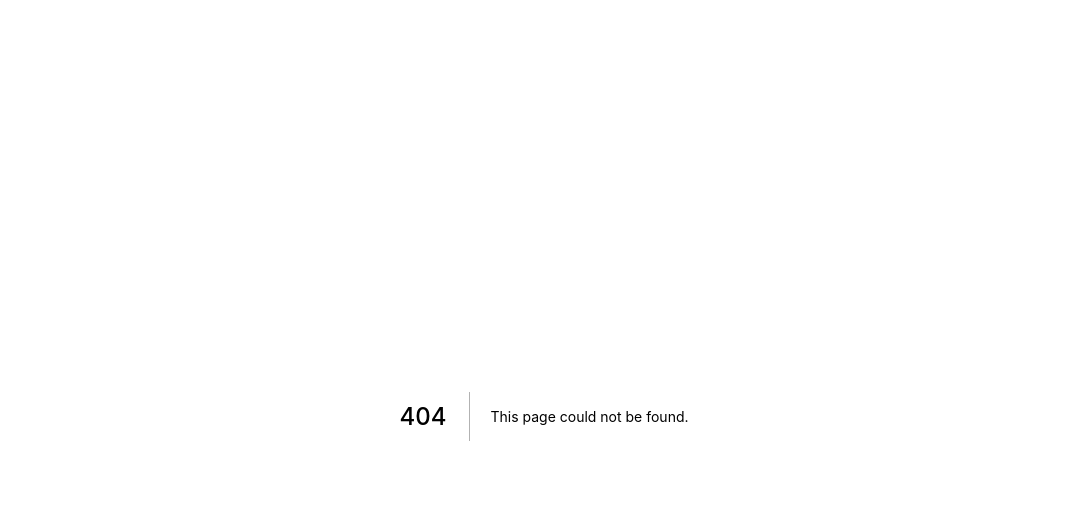
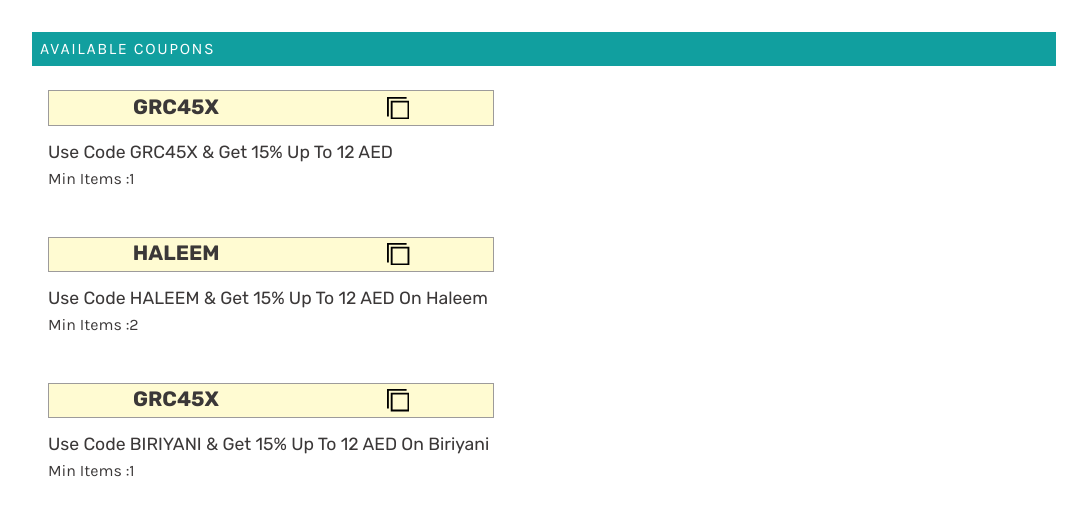
Before and after one commit to mohdsauood/madinat-islamabad, a Next.js app: page /offers in a window 1280 px wide. Before the commit this address had no page. Shown: the top 516 px of the page, without its empty margins (96-1183 px from the left). Built offline with nearby package versions, Linux system fonts and the light colour scheme.

Commit message:
feat init offer page and its components

```diff
--- /dev/null
+++ b/src/components/offers-component/coupon/Coupon.js
@@ -0,0 +1,31 @@
+import React from 'react';
+import styles from './Coupon.module.css';
+import Divider from '../../cart/divider/Divider';
+
+export default function Coupon({ item }) {
+  return (
+    <>
+      <div className={styles.div}>
+        <button className={`${styles.button} btnPrimary `}>
+          <span className={`${styles.span} tBold tBlack tXlg`}>
+            {item.code}{' '}
+          </span>
+          <svg
+            className={styles.svg}
+            xmlns="http://www.w3.org/2000/svg"
+            width="100%"
+            height="100%"
+            viewBox="0 0 24 24">
+            <path d="M22 6v16h-16v-16h16zm2-2h-20v20h20v-20zm-24 17v-21h21v2h-19v19h-2z" />
+          </svg>{' '}
+        </button>
+        <p className={`${styles.details} tM tCapitalize`}>{item.details}</p>
+        <p className={`${styles.min} tSm karla tCapitalize `}>
+          {' '}
+          min items :{item.min}
+        </p>
+      </div>
+      <Divider height="0.2rem" />
+    </>
+  );
+}
--- /dev/null
+++ b/src/components/offers-component/coupon/Coupon.module.css
@@ -0,0 +1,29 @@
+.div {
+  margin-top: 1.5rem;
+  padding-bottom: 1.5rem;
+}
+
+.button {
+  width: 45%;
+  background-color: #fffbd2;
+  color: var(--black-100);
+  border: 1px solid var(--black-50);
+  display: flex;
+  justify-content: space-around;
+  align-items: center;
+  padding: 0.3rem 0;
+}
+
+.svg {
+  width: 1.4rem;
+}
+.details {
+  margin-top: 1rem;
+  color: var(--black-100);
+  width: 80%;
+}
+
+.min {
+  margin-top: 0.5rem;
+  color: var(--black-100);
+}
--- /dev/null
+++ b/src/components/offers-component/coupons/Coupons.js
@@ -0,0 +1,29 @@
+import React from 'react';
+import styles from './Coupons.module.css';
+import Coupon from '../coupon/Coupon';
+const dummyCoupon = [
+  {
+    code: 'GRC45X',
+    details: 'use code GRC45X & get 15% up to 12 AED ',
+    min: 1,
+  },
+  {
+    code: 'HALEEM',
+    details: 'use code HALEEM & get 15% up to 12 AED on haleem ',
+    min: 2,
+  },
+  {
+    code: 'GRC45X',
+    details: 'use code BIRIYANI & get 15% up to 12 AED on biriyani',
+    min: 1,
+  },
+];
+export default function Coupons() {
+  return (
+    <section className={styles.section}>
+      {dummyCoupon.map((item) => (
+        <Coupon item={item} />
+      ))}{' '}
+    </section>
+  );
+}
--- /dev/null
+++ b/src/components/offers-component/coupons/Coupons.module.css
@@ -0,0 +1,3 @@
+.section {
+  margin: 0 1rem;
+}
--- /dev/null
+++ b/src/components/offers-component/subhero-section/SubHeroSection.js
@@ -0,0 +1,9 @@
+import React from 'react';
+import styles from './SubHeroSection.module.css';
+export default function SubHeroSection() {
+  return (
+    <div className={`${styles.div} karla tUpperCase tSm`}>
+      available coupons
+    </div>
+  );
+}
--- /dev/null
+++ b/src/components/offers-component/subhero-section/SubHeroSection.module.css
@@ -0,0 +1,7 @@
+.div {
+  background-color: var(--teal);
+  color: white;
+  letter-spacing: 0.1rem;
+  padding: 0.5rem;
+  margin-top: 1rem;
+}
--- /dev/null
+++ b/src/pages/offers/index.js
@@ -0,0 +1,13 @@
+import React from 'react';
+import TitleHeader from '../../components/title-header/TitleHeader';
+import SubHeroSection from '../../components/offers-component/subhero-section/SubHeroSection';
+import Coupons from '../../components/offers-component/coupons/Coupons';
+export default function index() {
+  return (
+    <>
+      <TitleHeader title="offers" />
+      <SubHeroSection />
+      <Coupons />
+    </>
+  );
+}
```
Also changed, not shown: src/pages/offers/index.module.css (added).
